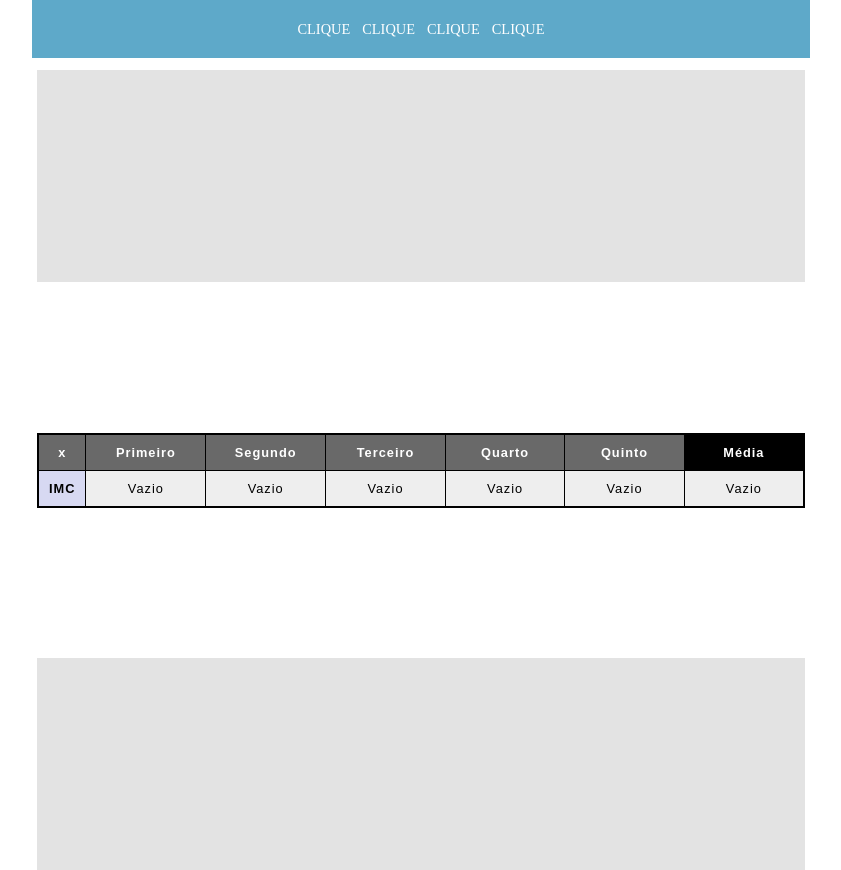
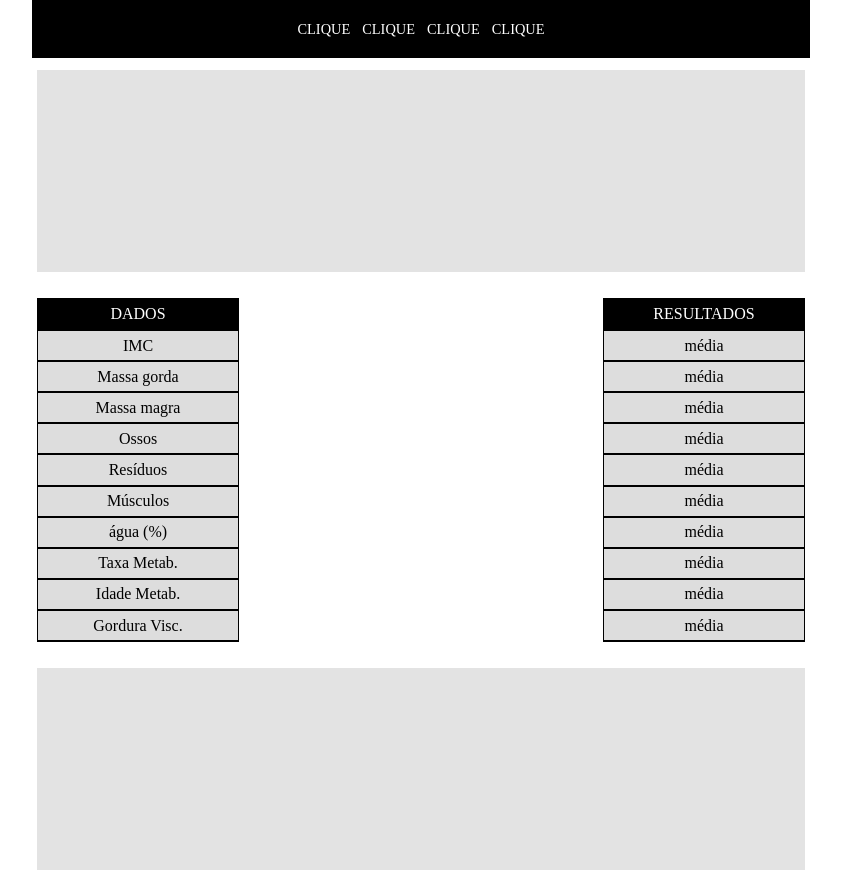
Before and after one commit to phillipehenriques/Performance-na-academia, a plain HTML site: page index.html in a window 1280 px wide. Shown: the whole page, without its empty margins (219-1060 px from the left). Drawn offline with Linux system fonts and the light colour scheme; a web font is replaced by a local one.

Commit message:
aprimorando JS / separando dados eem colunas

```diff
--- a/index.html
+++ b/index.html
@@ -6,7 +6,7 @@
     <meta name="viewport" content="width=device-width, initial-scale=1.0">
     <link rel="shortcut icon" href="imagens/favicon.ico" type="image/x-icon">
     <link rel="stylesheet" href="style/style.css">
-    <title>XXXXXXXXXXXXXXXXXXXXXXXXXXXXXXXXXXXXXXXX</title>
+    <title>Teste de bio impedância</title>
 </head>
 <body>
     <nav>
@@ -17,26 +17,37 @@
     </nav>
     <main>
         <div class="subsection">
-            <table>
-                <tr>
-                    <th scope="col">x</th>
-                    <th scope="col">Primeiro</th>
-                    <th scope="col">Segundo</th>
-                    <th scope="col">Terceiro</th>
-                    <th scope="col">Quarto</th>
-                    <th scope="col">Quinto</th>
-                    <th scope="colmedia">Média</th>
-                </tr>
-                <tr>
-                    <th scope="row">IMC</th>
-                    <td id="valor1">Vazio</td>
-                    <td id="valor2">Vazio</td>
-                    <td id="valor3">Vazio</td>
-                    <td id="valor4">Vazio</td>
-                    <td id="valor5">Vazio</td>
-                    <td id="imcMedia">Vazio</td>
-                </tr>
-            </table>
+
+
+            <div class="coluna" id="resultados">
+                <div class="tituloColuna">DADOS</div>
+                <div class="celulaColuna">IMC</div>
+                <div class="celulaColuna">Massa gorda</div>
+                <div class="celulaColuna">Massa magra</div>
+                <div class="celulaColuna">Ossos</div>
+                <div class="celulaColuna">Resíduos</div>
+                <div class="celulaColuna">Músculos</div>
+                <div class="celulaColuna">água (%)</div>
+                <div class="celulaColuna">Taxa Metab.</div>
+                <div class="celulaColuna">Idade Metab.</div>
+                <div class="celulaColuna">Gordura Visc.</div>
+            </div>
+
+            <!-- tabela -->
+
+            <div class="coluna" id="resultados">
+                <div class="tituloColuna">RESULTADOS</div>
+                <div class="celulaColuna">média</div>
+                <div class="celulaColuna">média</div>
+                <div class="celulaColuna">média</div>
+                <div class="celulaColuna">média</div>
+                <div class="celulaColuna">média</div>
+                <div class="celulaColuna">média</div>
+                <div class="celulaColuna">média</div>
+                <div class="celulaColuna">média</div>
+                <div class="celulaColuna">média</div>
+                <div class="celulaColuna">média</div>
+            </div>
 
         </div>
     </main>
--- a/style/style.css
+++ b/style/style.css
@@ -127,7 +127,7 @@ nav {
     align-items: center;
     justify-content: center;
     padding: 5px;
-    background-color: var(--cor02);
+    background-color: var(--cor10);
     width: 60%;
     max-width: 1200px;
     min-width: 500px;
@@ -145,13 +145,13 @@ nav {
     display: flex;
     flex-direction: row;
     align-items: center;
-    justify-content: center;
+    justify-content: space-between;
     width: 100%;
     max-width: 980px;
     min-width: 100px;
     height: 47vh;
     gap: 1%;
-    flex-wrap: wrap;
+    padding: 10px;
 }
 
 .columnItens {
@@ -217,4 +217,42 @@ table {
     letter-spacing: 1px;
     font-family: sans-serif;
     font-size: .8rem;
+    width: 75%;
 }
+
+.tituloColuna {
+    display: flex;
+    flex-direction: row;
+    align-items: center;
+    justify-content: center;
+    background-color: #000;
+    color: #FFF;
+    width: 100%;
+    height: 50px;
+    border-collapse: collapse;
+    border: 1px solid black;
+}
+
+.celulaColuna {
+    display: flex;
+    flex-direction: row;
+    align-items: center;
+    justify-content: center;
+    background-color: rgb(221, 221, 221);
+    width: 100%;
+    height: 50px;
+    border-collapse: collapse;
+    border: 1px solid black;
+}
+
+.coluna {
+    display: flex;
+    flex-direction: column;
+    align-items: center;
+    justify-content: center;
+    background-color: none;
+    width: 200px;
+    height: 91%;
+    border-collapse: collapse;
+    border: 1px solid black;
+}
```
Also changed, not shown: JavaScript/script.js (+15 -0 lines).
